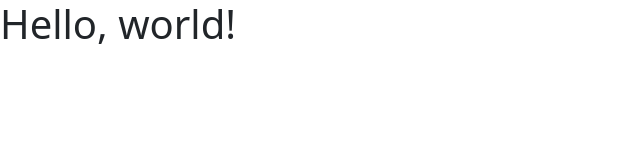
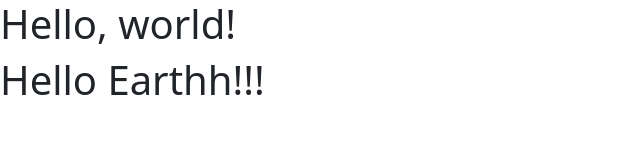
Before and after one commit to rupertgalit/gitpractice, a plain HTML site: page index.html in a window 1280 px wide. Shown: the whole page, without its empty margins (0-640 px from the left). Drawn offline with nearby package versions, Linux system fonts and the light colour scheme.

Commit message:
second commit

```diff
--- a/index.html
+++ b/index.html
@@ -12,6 +12,7 @@
   </head>
   <body>
     <h1>Hello, world!</h1>
+	<h1>Hello Earthh!!!</h1>
 
     <!-- Optional JavaScript; choose one of the two! -->
 
```
